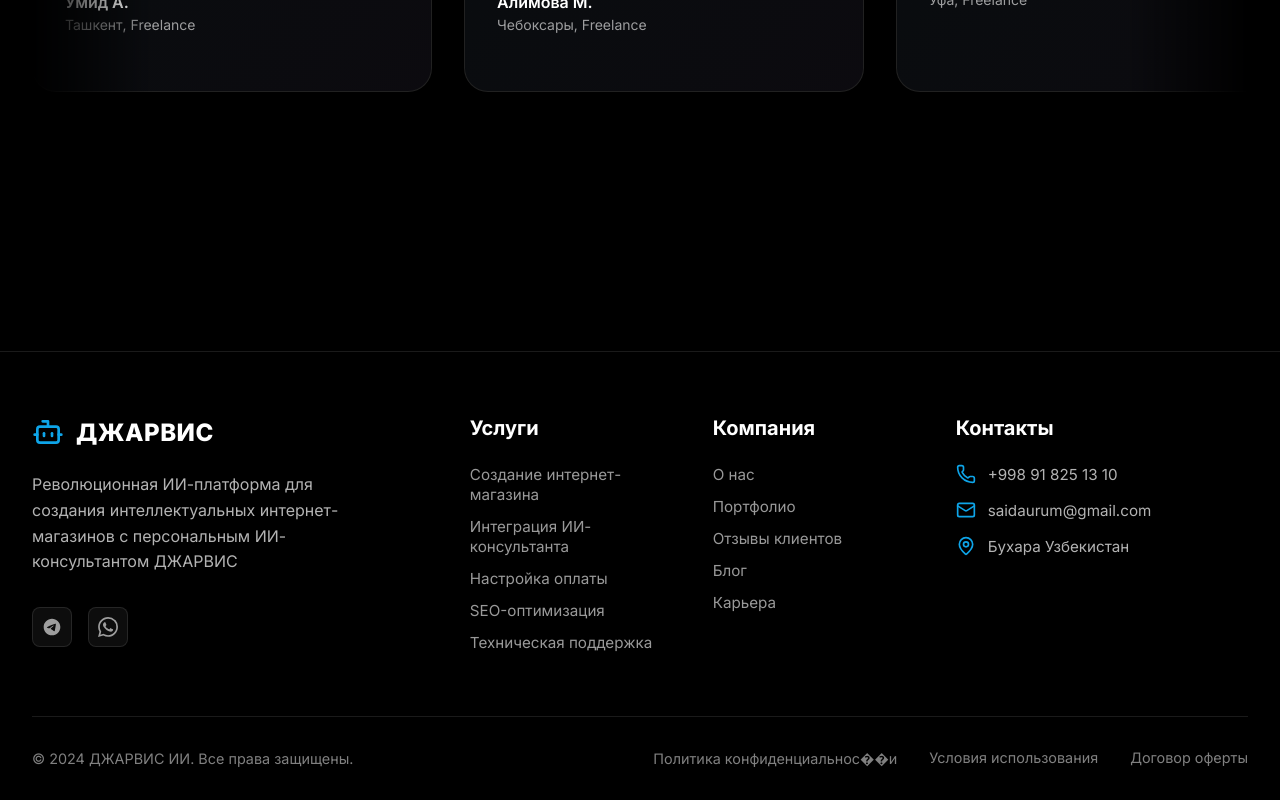
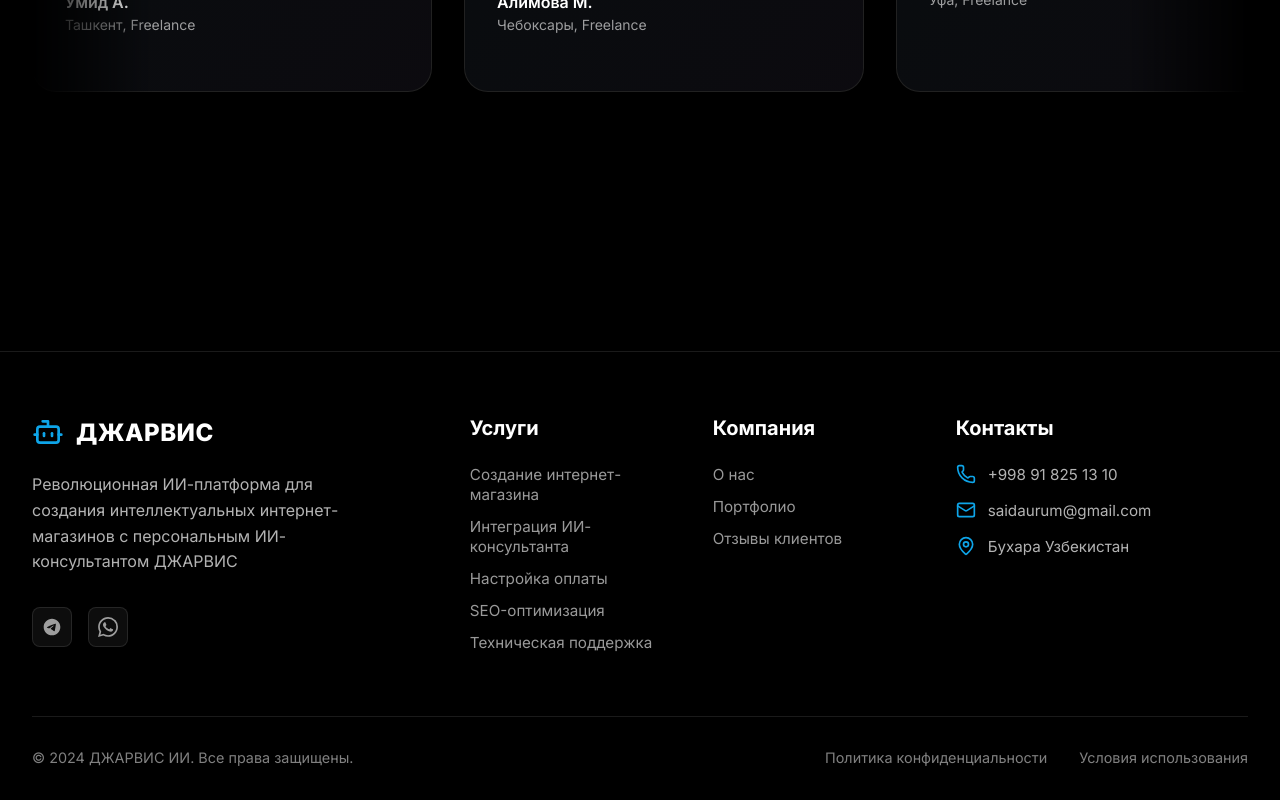
Before and after one commit to Said975-png/local1, a Next.js app: page / in a window 1280 px wide. Shown: the part 6154-6954 px from the top of the page. Built offline with nearby package versions, Linux system fonts and the light colour scheme.

Commit message:
Remove Blog, Career, and Offer Agreement links from Footer
cgen-e5e503272a354f68a69d0b8e4c42760c

```diff
--- a/components/Footer.tsx
+++ b/components/Footer.tsx
@@ -67,8 +67,6 @@ export default function Footer() {
               <li><a href="#" className="footer-link">О нас</a></li>
               <li><a href="#" className="footer-link">Портфолио</a></li>
               <li><a href="#" className="footer-link">Отзывы клиентов</a></li>
-              <li><a href="#" className="footer-link">Блог</a></li>
-              <li><a href="#" className="footer-link">Карьера</a></li>
             </ul>
           </div>
 
@@ -100,9 +98,8 @@ export default function Footer() {
               <p>&copy; 2024 ДЖАРВИС ИИ. Все права защищены.</p>
             </div>
             <div className="legal-links">
-              <a href="#" className="legal-link">Политика конфиденциальнос��и</a>
+              <a href="#" className="legal-link">Политика конфиденциальности</a>
               <a href="#" className="legal-link">Условия использования</a>
-              <a href="#" className="legal-link">Договор оферты</a>
             </div>
           </div>
         </div>
```
